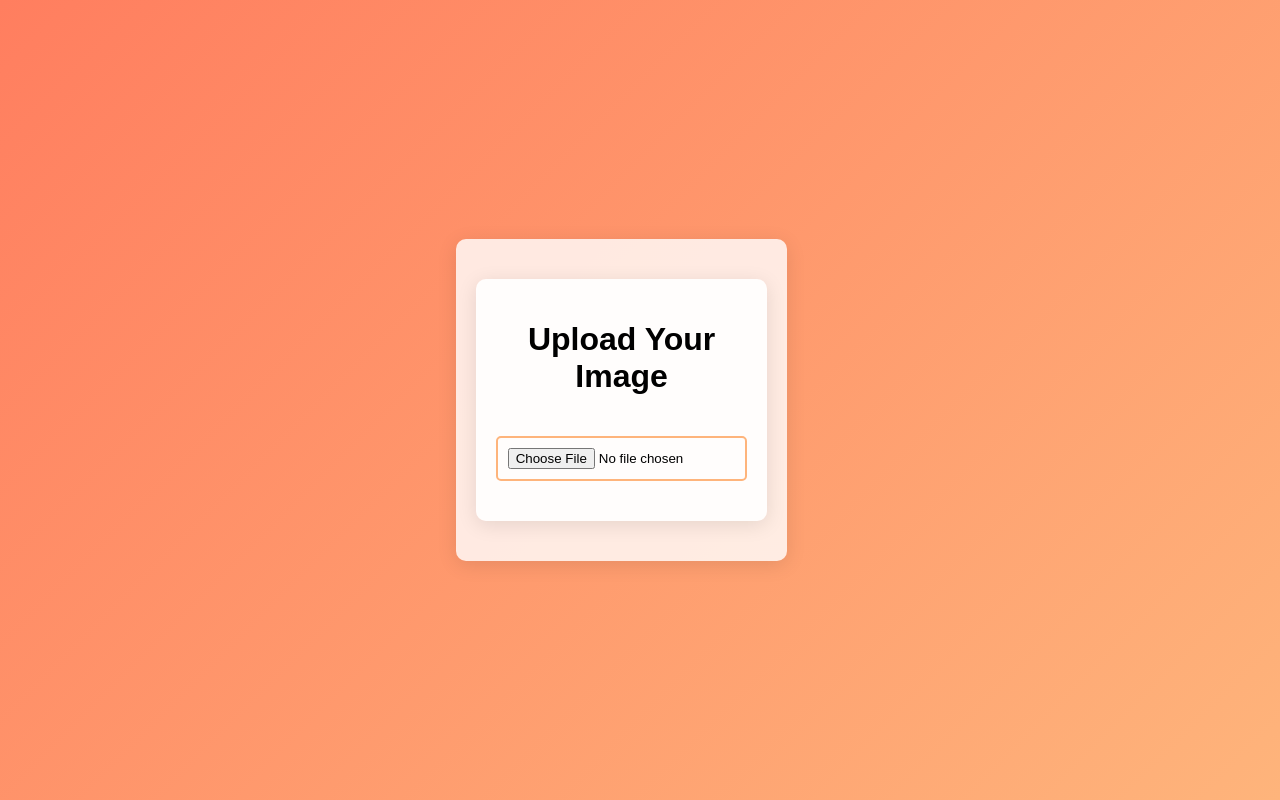
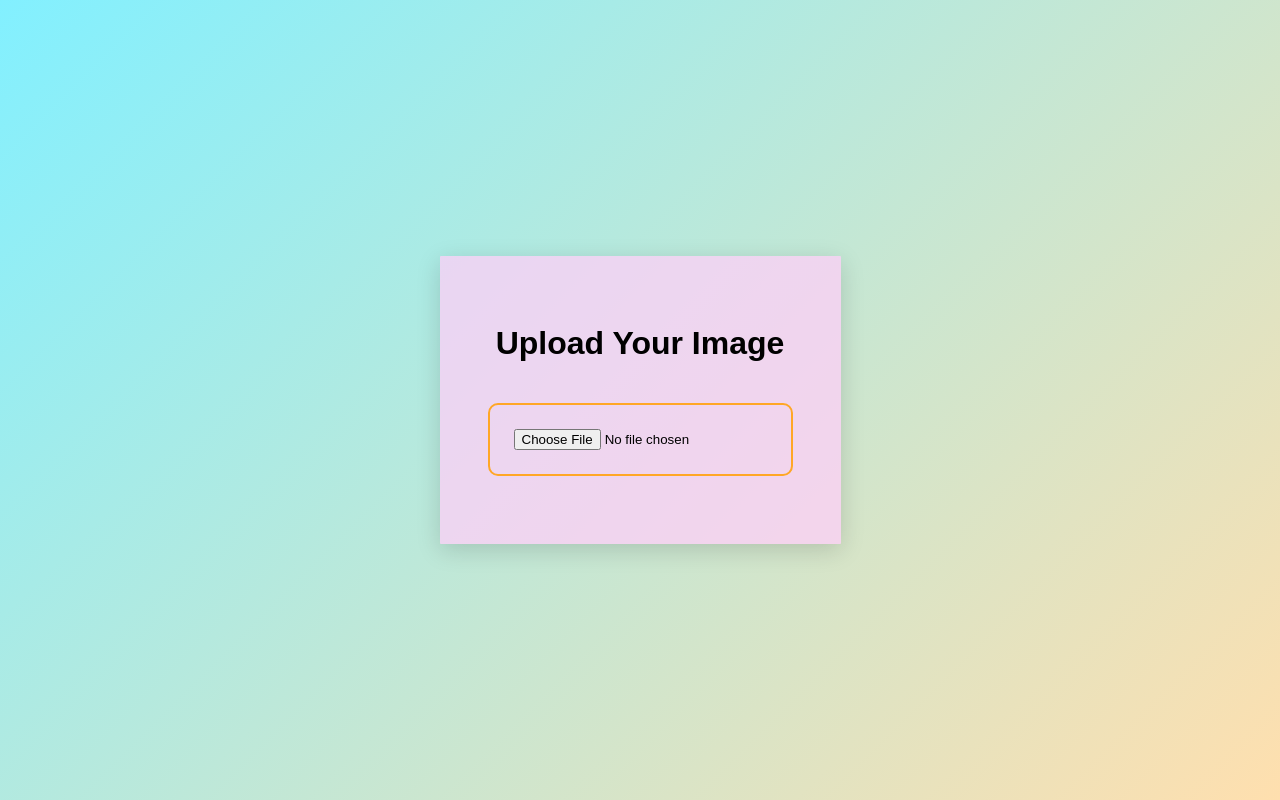
Before and after one commit to jasurgraduate/photo-frame, a React (Create React App) app: page / in a window 1280 px wide. Built offline with nearby package versions, Linux system fonts and the light colour scheme.

Commit message:
new features :)

```diff
--- a/src/App.css
+++ b/src/App.css
@@ -1,102 +1,188 @@
+/* Global */
 body {
   margin: 0;
-  font-family: Arial, sans-serif;
-  background: linear-gradient(135deg, #ff7e5f, #feb47b);
-  display: flex;
-  justify-content: center;
-  align-items: center;
-  min-height: 100vh;
-}
-
-.app {
-  background: rgba(255, 255, 255, 0.8);
-  border-radius: 10px;
-  box-shadow: 0 4px 20px rgba(0, 0, 0, 0.1);
-  padding: 20px;
-  width: 90%;
-  max-width: 600px;
-  overflow: hidden;
-  text-align: center;
-}
-
-/* Frame.css */
-.frame-container {
-  background: rgba(255, 255, 255, 0.9);
-  border-radius: 10px;
-  padding: 20px;
-  box-shadow: 0 4px 20px rgba(0, 0, 0, 0.1);
+  padding: 0;
+  font-family: 'Poppins', sans-serif;
+  background: linear-gradient(135deg, #82f0ff, #ffdfae);
   display: flex;
   flex-direction: column;
   align-items: center;
-  margin: 20px 0;
+  justify-content: center;
+  min-height: 100vh;
+  overflow-x: hidden;
+}
+
+.frame-container {
+  background: rgba(255, 208, 248, 0.738);
+  border-radius: 1px;
+  padding: 4rem;
+  box-shadow: 0 6px 25px rgba(0, 0, 0, 0.15);
+  display: flex;
+  flex-direction: column;
+  align-items: center;
+  justify-content: center;
+  transition: transform 0.2s ease-in-out;
+  max-width: 90%;
+  width: 100%;
+  box-sizing: border-box;
+}
+
+.frame-container:hover {
+  cursor: grab;
 }
 
 .upload-input {
   margin: 20px 0;
-  padding: 10px;
-  border: 2px solid #feb47b;
-  border-radius: 5px;
-  transition: border-color 0.3s;
+  padding: 1rem;
+  border: 2px solid #FFA726;
+  border-radius: 10px;
+  transition: border-color 0.3s, background-color 0.3s;
   width: 100%;
+  max-width: 400px;
+  box-sizing: border-box;
 }
 
 .upload-input:hover {
-  border-color: #ff7e5f;
+  cursor: pointer;
+  border-color: #FFEB3B;
+  background-color: #fff5e6;
 }
 
 .image-preview {
   display: flex;
   flex-direction: column;
   align-items: center;
-  margin: 20px 0;
-}
-
-.uploaded-image {
-  max-width: 100%;
-  border-radius: 10px;
-  box-shadow: 0 2px 10px rgba(0, 0, 0, 0.1);
+  margin: 2rem 0;
+  width: 100%;
+  max-width: 600px;
 }
 
 .crop-container {
   width: 100%;
-  height: 300px;
-  /* Fixed height for cropping area */
+  height: 400px;
+  max-width: 600px;
   position: relative;
+  border: 5px dashed #ffffff;
+  border-radius: 10px;
+  background: rgba(255, 193, 7, 0.05);
+  display: flex;
+  align-items: center;
+  justify-content: center;
+  overflow: hidden;
 }
 
 .controls {
   margin: 20px 0;
+  display: flex;
+  flex-direction: column;
+  align-items: center;
+  width: 100%;
 }
 
 .zoom-label {
-  display: inline-block;
   margin-bottom: 10px;
+  font-weight: 600;
+  text-align: center;
 }
 
 .zoom-slider {
-  width: 80%;
+  width: 100%;
+  max-width: 400px;
+  margin: 1rem 0;
+  cursor: pointer;
 }
 
 .download-button {
-  background: #ff7e5f;
+  background: #003d7a;
   color: white;
   border: none;
-  border-radius: 5px;
-  padding: 10px 15px;
+  border-radius: 25px;
+  padding: 12px 20px;
   cursor: pointer;
-  transition: background 0.3s;
+  transition: background 0.3s ease, transform 0.3s ease-in-out;
+  font-size: 1rem;
+  font-weight: bold;
+  margin: 1rem 0;
+  width: 100%;
+  max-width: 400px;
+  text-align: center;
 }
 
 .download-button:hover {
-  background: #feb47b;
+  background: #0165b7;
+  transform: translateY(-5px);
+}
+
+.download-button:active {
+  transform: scale(0.95);
+  transition: transform 0.3s ease;
 }
 
 .final-preview {
-  width: 100%;
-  max-height: 450px;
   border: 1px solid #ddd;
   background-color: #fff;
   margin-top: 20px;
-  border-radius: 10px;
-  box-shadow: 0 2px 10px rgba(0, 0, 0, 0.1);
+  border-radius: 5px;
+  box-shadow: 0 4px 15px rgba(0, 0, 0, 0.1);
+  max-width: 600px;
+  width: 100%;
+  overflow: hidden;
 }
+
+/* -------------------------------------------------------------------------LAPTOP */
+@media (min-width: 768px) {
+  .frame-container {
+    padding: 3rem;
+    max-width: 600px;
+  }
+
+  .upload-input {
+    padding: 1.5rem;
+    max-width: 500px;
+  }
+
+  .crop-container {
+    height: 500px;
+  }
+
+  .download-button {
+    font-size: 1.1rem;
+    padding: 15px 25px;
+  }
+
+  .final-preview {
+    max-height: 500px;
+  }
+}
+
+/* --------------------------------------------------------------------MOBILE  */
+@media (max-width: 768px) {
+  .frame-container {
+    width: 95%;
+    padding: 2rem;
+    margin: 1rem 0;
+  }
+
+  .upload-input {
+    padding: 1rem;
+    font-size: 0.9rem;
+  }
+
+  .crop-container {
+    height: 300px;
+  }
+
+  .final-preview {
+    max-height: 400px;
+  }
+
+  .zoom-slider {
+    width: 100%;
+  }
+
+  .download-button {
+    width: 100%;
+    padding: 12px;
+    font-size: 0.9rem;
+  }
+}
--- a/src/Frame.js
+++ b/src/Frame.js
@@ -112,7 +112,6 @@ const Frame = () => {
             <input type="file" accept="image/*" onChange={handleImageUpload} className="upload-input" />
             {preview && (
                 <div className="image-preview">
-                    <img src={preview} alt="Uploaded" className="uploaded-image" />
                     <div className="crop-container">
                         <Cropper
                             image={preview}
@@ -140,11 +139,13 @@ const Frame = () => {
                             className="zoom-slider"
                         />
                     </label>
+
+                    <h2>✅ Final Preview:</h2>
+                    {renderFinalPreview()}
+
                     <button onClick={handleDownload} className="download-button">
-                        Download Photo
+                        🔽 Download Photo
                     </button>
-                    <h2>Final Preview</h2>
-                    {renderFinalPreview()}
                 </div>
             )}
             <canvas ref={canvasRef} style={{ display: 'none' }} />
```
Also changed, not shown: package.json (+9 -0 lines), 1 other file (tests, documents, lock files or other folders).
